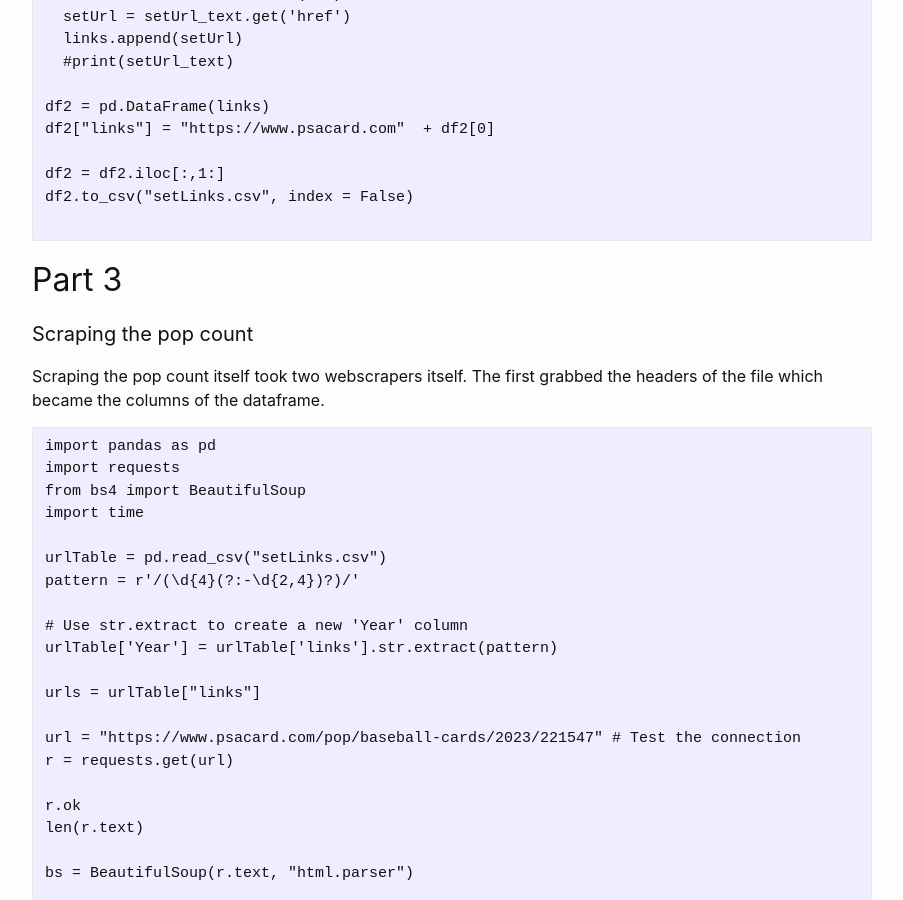
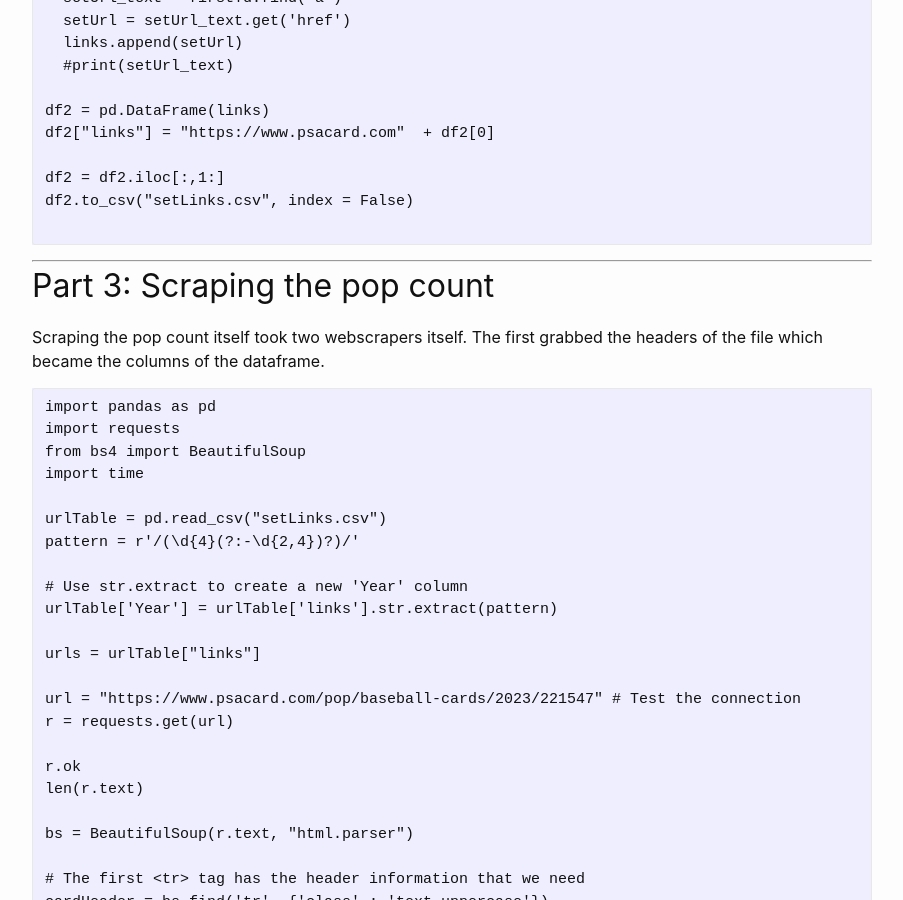
Before and after one commit to tolsen25/tolsen25.github.io, a Jekyll site: the page built from _posts/2023-12-13-final.md, in a window 1280 px wide and 900 px high, scrolled down 2324 px. Shown: the whole window, without its empty margins (188-1091 px from the left). Built offline with Jekyll 4.4.1, drawn with Linux system fonts in a browser that asks for light colours; comment, search, counter and statistics services are not loaded.

Commit message:
Update 2023-12-13-final.md

````diff
--- a/_posts/2023-12-13-final.md
+++ b/_posts/2023-12-13-final.md
@@ -9,6 +9,7 @@
 ## Background of Sport Card Grading
 Sports card collecting is a hobby enjoyed by many around the world. People like to collect cards from their favorite players and team.  There is also a lively market for buying and selling sports cards.  One of the factors that determines the value of the card is the condition that it is in. Companies like the Professional Sports Authenticator (PSA) give the cards a grade on a scale from Authentic (i.e. 0 but real) to 10 (Gem Mint).  PSA keeps track of the cards that they have graded in a table on their website in a section called the pop report.
 
+***
 ## Part 1: Exploring the tables
 The years with the blue underline are links to tables.
 ![img1](/assets/images/links.png "links")
@@ -17,6 +18,7 @@
 Thus instead of scraping each individual table we can scrape all of them at once using BeautifulSoup
 Of note the robots.txt requests crawl-delay of one so when we scrape all of the sets we will implement that delay.
 
+***
 ## Part 2: Scraping the links
 Inspecting the HTML reveals that the data we are looking for actually starts on the third <tr> tag.  However since baseball was not around until 1861 I decided to start the loop on the fourth <tr> tag so that the data would start from the year 1861.  Once the links are scraped they are ready to be passed through a second webscraper that will scrape the pop counts
 ```
@@ -50,10 +52,8 @@
 df2.to_csv("setLinks.csv", index = False)
 
 ```
-
-
-## Part 3
-#### Scraping the pop count
+***
+## Part 3: Scraping the pop count
 Scraping the pop count itself took two webscrapers itself.  The first grabbed the headers of the file which became the columns of the dataframe.
 ```
 import pandas as pd
@@ -135,6 +135,7 @@
 df.to_pickle("allSets_final.pkl")
 ```
 
+***
 ## Part 4: Data wrangling
 Some obvious issues with the data were that some sets were across multiple years (i.e. 1961-1965). To deal with this I simply used the first 4 digits as the year in essence treating the year as the when it first came out.  I then tidyed it by pivoting the data and cleaning the `Count` column so that it was numeric.  In the end my dataset went from
 
````
